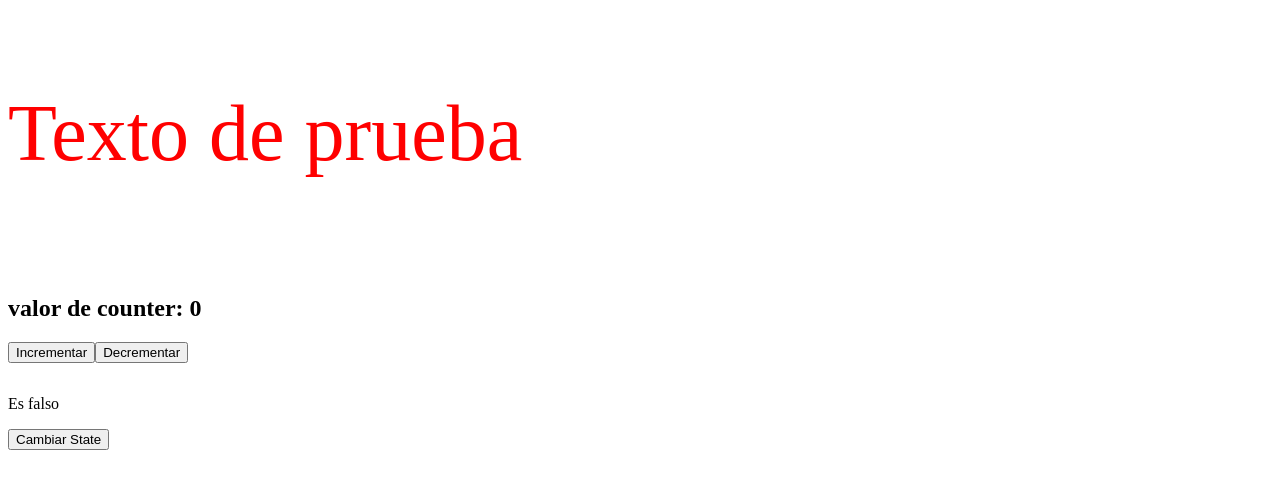
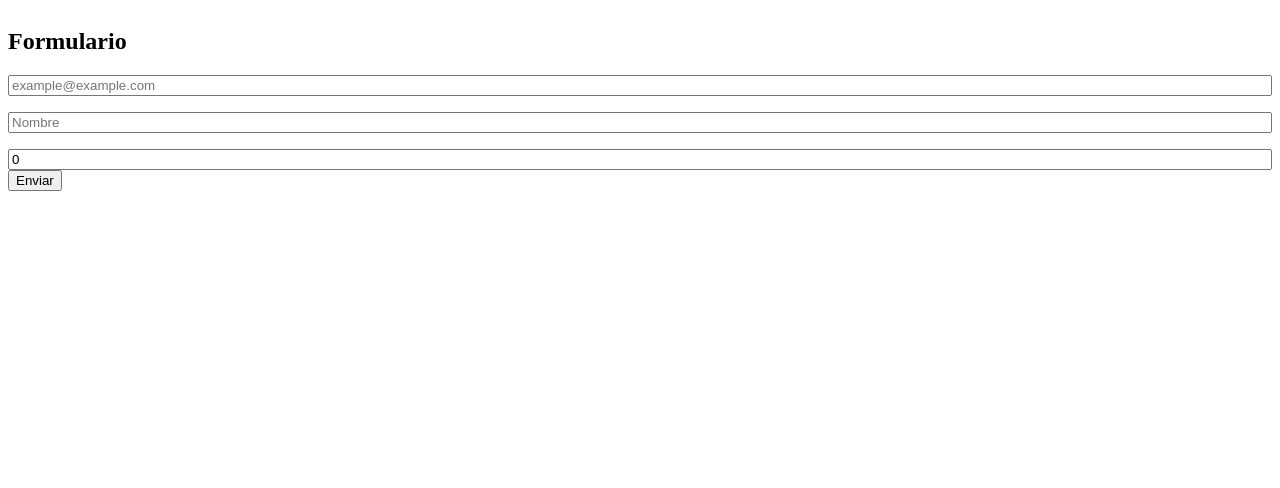
Before and after one commit to sahaderenzo/practico_n9, a React (Vite) app: page / in a window 1280 px wide. Shown: the top 488 px of the page. Built offline with nearby package versions, Linux system fonts and the light colour scheme.

Commit message:
Finalizando sexto video

```diff
--- a/src/App.tsx
+++ b/src/App.tsx
@@ -1,14 +1,16 @@
 import { ComponentCounter } from "./components/ComponentCounter/ComponentCounter"
 import { MiPrimerComponent } from "./components/MiPrimerComponente/MiPrimerComponent"
 import { ComponentUseEffect } from "./components/ComponentUseEffect/ComponentUseEffect"
+import { FormComponent } from "./components/FormComponent/FormComponent"
 
 export const App = () => {
 
     return (
         <div style={{ display: "flex", flexDirection: "column", gap: "2vh" }}>
-            <MiPrimerComponent text={"Texto de prueba"} color={"red"} fontSize={5} />
+            {/* <MiPrimerComponent text={"Texto de prueba"} color={"red"} fontSize={5} />
             <ComponentCounter />
-            <ComponentUseEffect />
+            <ComponentUseEffect /> */}
+            <FormComponent />
         </div>
     )
 }
--- /dev/null
+++ b/src/components/FormComponent/FormComponent.tsx
@@ -0,0 +1,41 @@
+import { ChangeEvent, useState } from "react"
+
+export const FormComponent = () => {
+
+    const [values, setValues] = useState({
+        email: '',
+        nombre: '',
+        edad: 0,
+    })
+
+    const { email, nombre, edad } = values
+
+    const handleSubmitForm = () => {
+        console.log({ values })
+    }
+
+    const handleChange = (event: ChangeEvent<HTMLInputElement>) => {
+        const { value, name } = event.target;
+        if (name !== 'edad') {
+            setValues({ ...values, [`${name}`]: value })
+        } else {
+            setValues({ ...values, [`${name}`]: parseInt(value) })
+        }
+    }
+
+    return (
+        <div>
+            <div>
+                <h2>Formulario</h2>
+            </div>
+            <div style={{ display: "flex", flexDirection: "column", gap: "2vh" }}>
+                <input value={email} name="email" onChange={handleChange} type="email" placeholder="example@example.com" />
+                <input value={nombre} name="nombre" onChange={handleChange} type="text" placeholder="Nombre" />
+                <input value={edad} name="edad" onChange={handleChange} type="number" placeholder="Edad" />
+            </div>
+            <div>
+                <button onClick={handleSubmitForm}>Enviar</button>
+            </div>
+        </div>
+    )
+}
```
